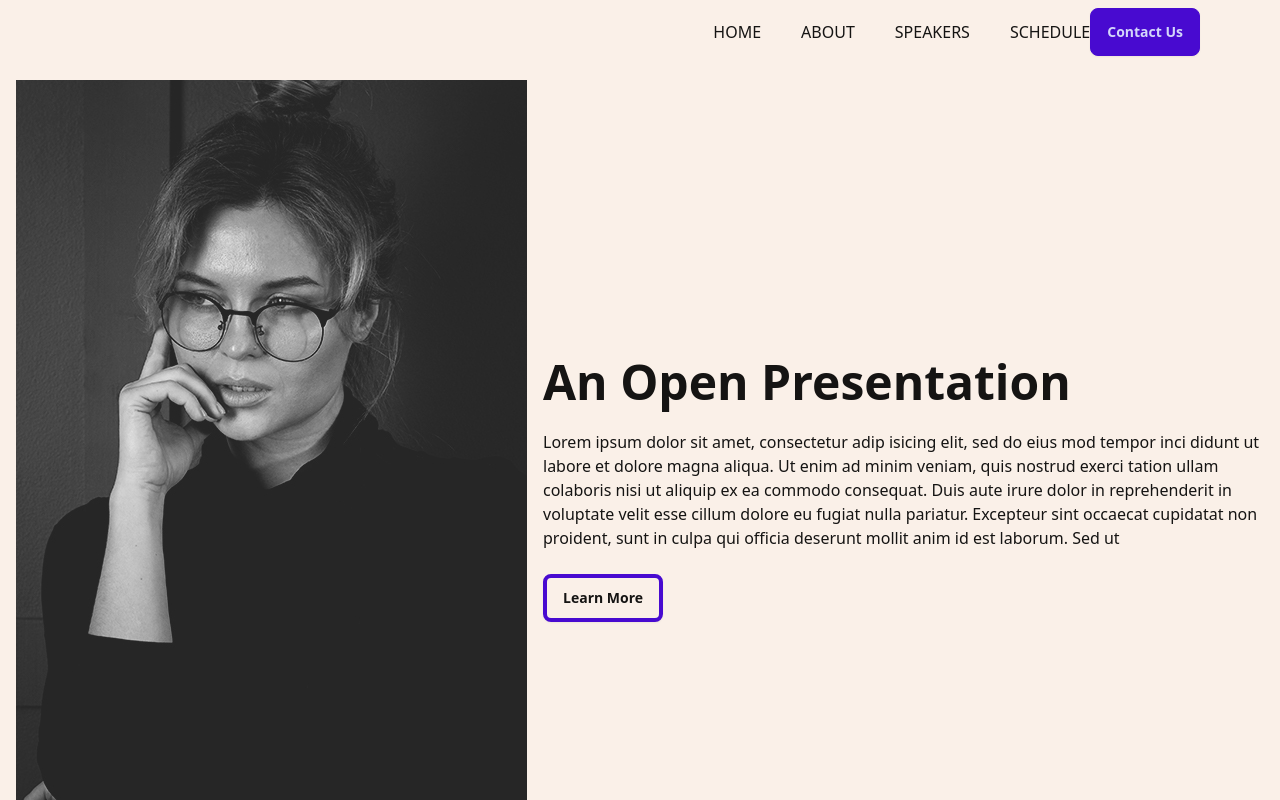
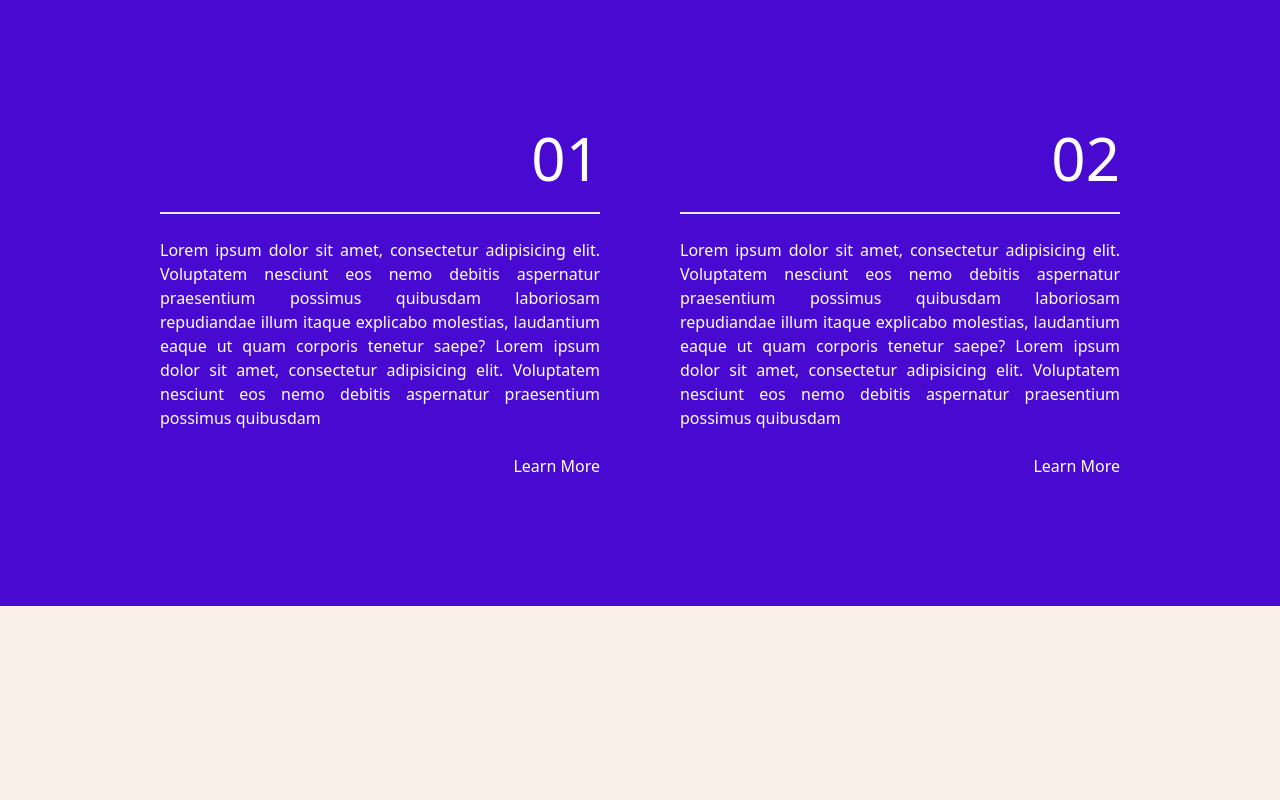
Before and after one commit to Gab2903/psdcrossover, a React (Vite) app in the folder psdcrossover/: page / in a window 1280 px wide. Shown: the top 800 px of the page. Built offline with nearby package versions, Linux system fonts and the light colour scheme.

Commit message:
free seminars

```diff
--- a/psdcrossover/src/App.jsx
+++ b/psdcrossover/src/App.jsx
@@ -5,8 +5,6 @@ import Purple0102 from "./components/Purple0102";
 
 function App() {
   return <>
-  <Navbar />
-  <Hero />
   <Purple0102 />
   </>;
 }
```
Also changed, not shown: psdcrossover/src/components/Freeseminars.jsx (added).
